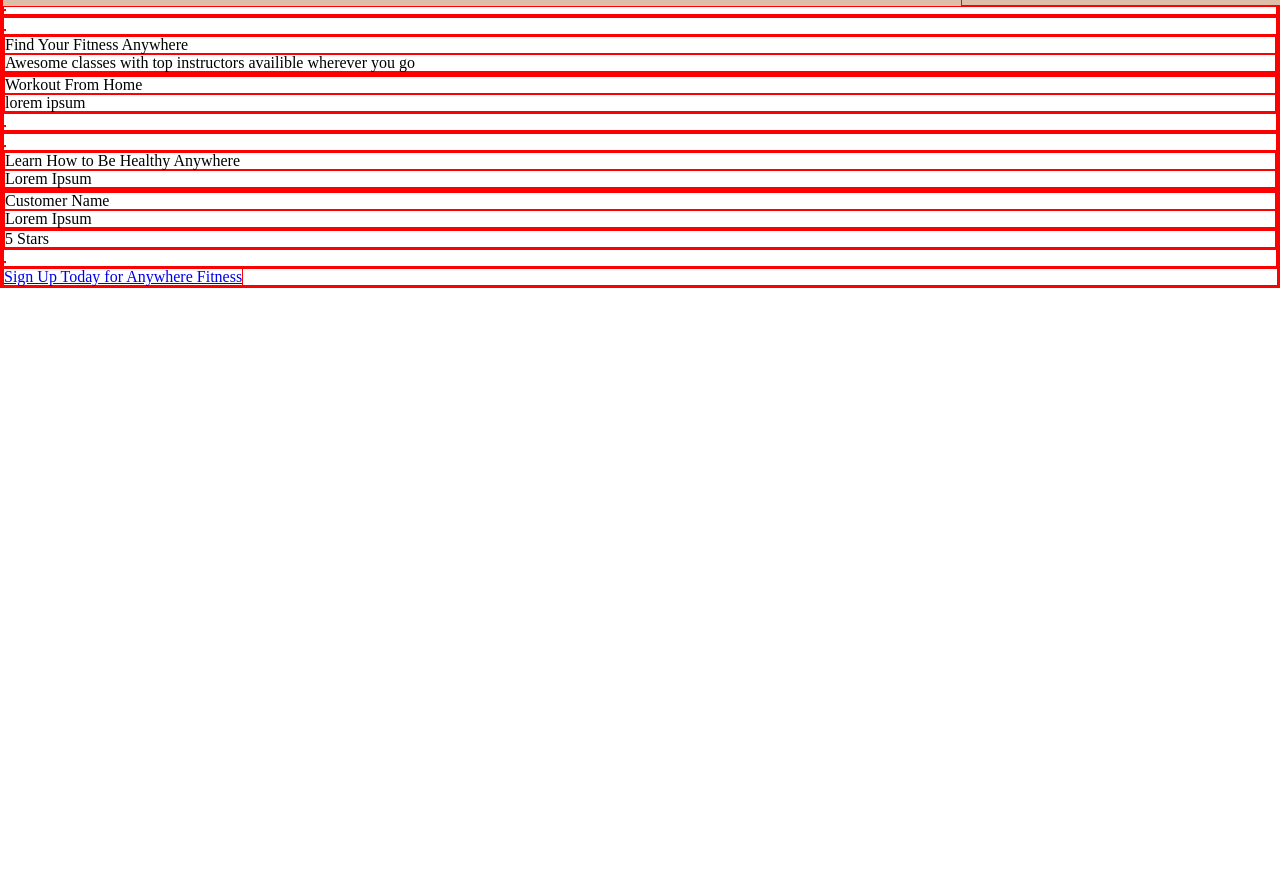
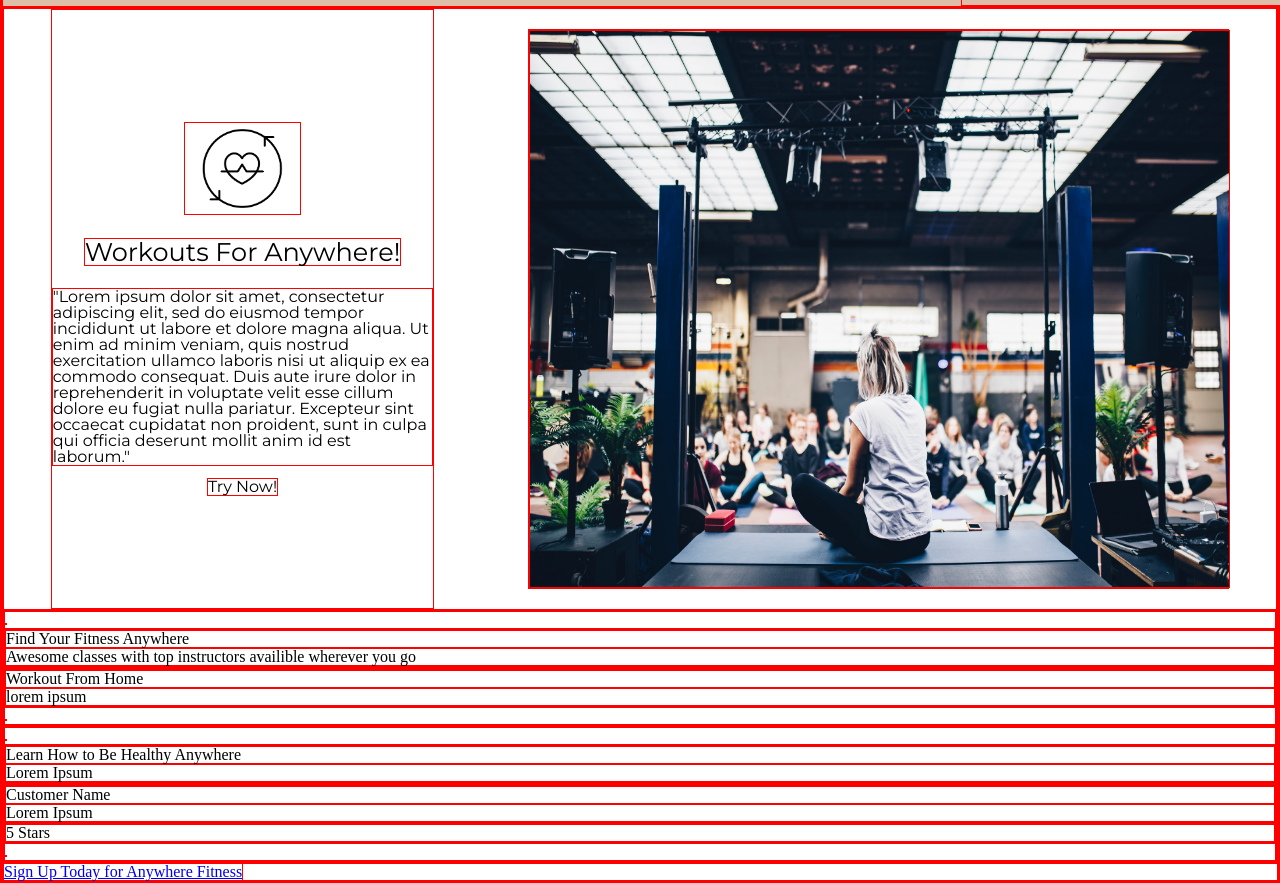
Before and after one commit to BW-Anywhere-Fitness2/anywhere-fitness-marketing, a plain HTML site: page index.html in a window 1280 px wide. Shown: the part 60-943 px from the top of the page. Before the commit the page ends 800 px from the top, so only its background shows below. Drawn offline with Linux system fonts and the light colour scheme.

Commit message:
Lot's of work done on headline content. Found img and icon, as well as have everything layed out well. Just coloring left

```diff
--- a/index.html
+++ b/index.html
@@ -15,14 +15,16 @@
             <a href="try" class="tryit">Try Now!</a>
         </nav>
     </header>
+    <div class="main">
         <section class="opener">
             <div class="headline">
-            <h2>Lorem</h2>
-            <p>lorem ipsum</p>
+                <img src="assets/fitness-icon.png" alt="">
+                <h2>Workouts For Anywhere!</h2>
+                <p>"Lorem ipsum dolor sit amet, consectetur adipiscing elit, sed do eiusmod tempor incididunt ut labore et dolore magna aliqua. Ut enim ad minim veniam, quis nostrud exercitation ullamco laboris nisi ut aliquip ex ea commodo consequat. Duis aute irure dolor in reprehenderit in voluptate velit esse cillum dolore eu fugiat nulla pariatur. Excepteur sint occaecat cupidatat non proident, sunt in culpa qui officia deserunt mollit anim id est laborum."</p>
                 <a href="try" class="tryit">Try Now!</a>
             </div>
-        <div>
-            <img src="" alt="">
+            <div class="main-img">
+                <img src="assets/headline-img.jpg" alt="">
             </div>
         </section>
         <section class="anywhere">
@@ -64,6 +66,7 @@
                 <img src="" alt="">
             </div>
         </section>
+    </div>
     <footer>
         <a href="try">Sign Up Today for Anywhere Fitness</a>
     </footer>
--- a/less/marketing-style.less
+++ b/less/marketing-style.less
@@ -24,9 +24,60 @@ header {
             color: black;
             text-decoration: none;
             font-family: @font;
-            a:hover {
-                color: @@lightgrey;
-            }
         }
     }
 }
+
+// To keep everything starting below static header
+.main {
+    margin-top: 65px;
+}
+
+.opener {
+    height: 600px;
+    display: flex;
+    justify-content: space-around;
+
+    .headline {
+        width: 30%;
+        display: flex;
+        flex-direction: column;
+        justify-content: center;
+        align-items: center;
+
+        img {
+            width: 30%;
+            margin-bottom: 3%;
+        }
+
+        h2 {
+            font-family: @font;
+            font-size: 1.6rem;
+            margin: 3% 0;
+        }
+
+        p {
+            font-family: @font;
+            margin: 3% 0;
+        }
+
+        a {
+            text-decoration: none;
+            font-family: @font;
+            color: black;
+        }
+    }
+
+    .main-img {
+        width: 55%;
+        display: flex;
+        margin-top: 20px;
+        margin-bottom: 20px;
+
+        img {
+            width: 100%;
+        }
+    }
+
+
+}
```
Also changed, not shown: assets/fitness-icon.png (added), assets/headline-img.jpg (added), css/index.css, 2 other files. Lines whose indentation alone changed are shown as unchanged.
